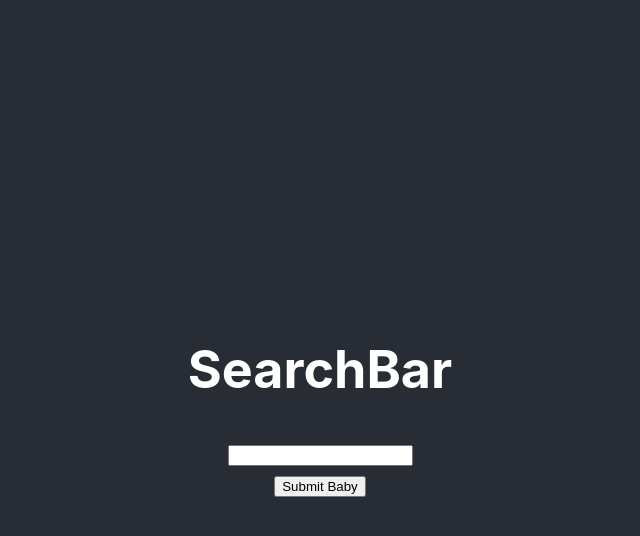
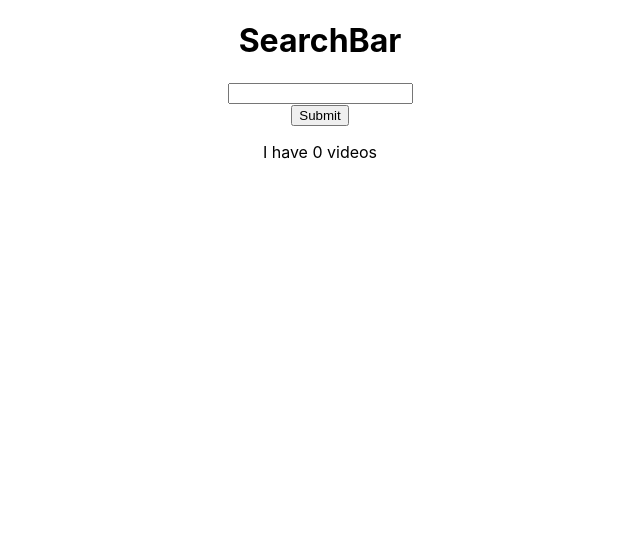
Before and after one commit to sharad-s/react-demo, a React (Create React App) app: page / in a window 1280 px wide. Shown: the top 536 px of the page, without its empty margins (320-960 px from the left). Built offline with nearby package versions, Linux system fonts and the light colour scheme; no server answers.

Commit message:
Basic Youtube API Integration works

```diff
--- a/package.json
+++ b/package.json
@@ -3,6 +3,7 @@
   "version": "0.1.0",
   "private": true,
   "dependencies": {
+    "axios": "^0.18.1",
     "react": "^16.9.0",
     "react-dom": "^16.9.0",
     "react-scripts": "3.1.2",
--- a/src/App.jsx
+++ b/src/App.jsx
@@ -1,16 +1,38 @@
 import React from 'react';
 import './App.css';
 
-import SearchBar from "./components/SearchBar"
+// Components
+import SearchBar from './components/SearchBar';
 
-function App() {
-  return (
-    <div className="App">
-      <header className="App-header">
-        <SearchBar />
-      </header>
-    </div>
-  );
+// API
+import api from './utils/api';
+
+class App extends React.Component {
+
+  state ={
+    videos:[]
+  }
+
+
+  onFormSubmit = async value => {
+    const res = await api.get('/search', {
+      params: {
+        q: value,
+      },
+    }).catch(err => console.log(err));
+    console.log(res);
+
+    this.setState({videos: res.data.items})
+  };
+
+  render() {
+    return (
+      <div className="App">
+          <SearchBar onFormSubmit={this.onFormSubmit} />
+          <p> I have {this.state.videos.length} videos </p>
+      </div>
+    );
+  }
 }
 
 export default App;
--- a/src/components/SearchBar/index.jsx
+++ b/src/components/SearchBar/index.jsx
@@ -1,25 +1,25 @@
-import React, { Component } from 'react'
+import React, { Component } from 'react';
 
 export default class SearchBar extends Component {
-
   state = {
-        value: ''
-    }
+    value: '',
+  };
 
   onFormChange = e => {
-        e.preventDefault()
-        this.setState({value: e.target.value})
-    }
+    e.preventDefault();
+    this.setState({ value: e.target.value });
+  };
 
   onSubmit = e => {
-        e.preventDefault()
-        console.log("Submitted:", this.state.value)
-        this.setState({value: ''})
-
-    }
+    e.preventDefault();
+    console.log('starting');
+    this.props.onFormSubmit(this.state.value).then(() => {
+      this.setState({ value: '' });
+    }).catch(() => alert("Didn't work"));
+  };
 
   render() {
-        const { value } = this.state
+    const { value } = this.state;
 
     return (
       <div>
@@ -27,9 +27,9 @@ export default class SearchBar extends Component {
         <form onSubmit={this.onSubmit}>
           <input type="text" value={value} onChange={this.onFormChange} />
           <br />
-                    <input type="submit" value="Submit Baby" />
+          <input type="submit" value="Submit" />
         </form>
       </div>
-        )
+    );
   }
 }
--- a/src/utils/api.js
+++ b/src/utils/api.js
@@ -0,0 +1,11 @@
+import axios from "axios"
+import { YOUTUBE_API_KEY } from "./keys"
+
+export default axios.create({
+    baseURL: "https://www.googleapis.com/youtube/v3",
+    params: {
+        part: 'snippet',
+        maxResults: 5,
+        key: YOUTUBE_API_KEY
+    }
+})
```
Also changed, not shown: 1 other file (tests, documents, lock files or other folders). Lines whose indentation alone changed are shown as unchanged.
